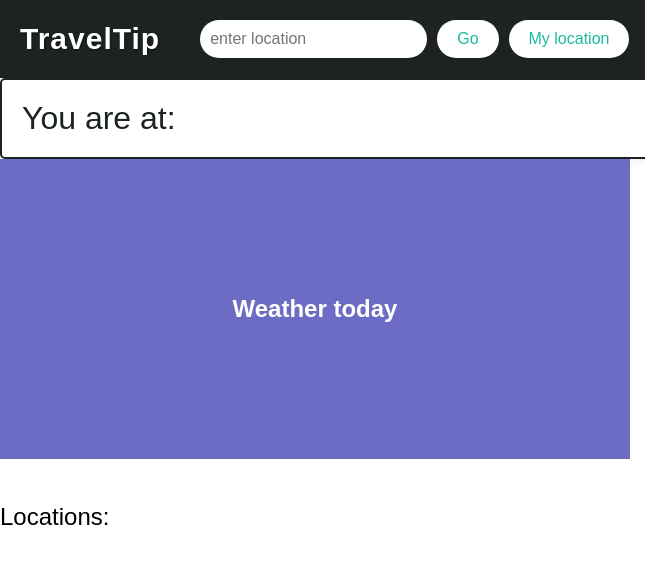
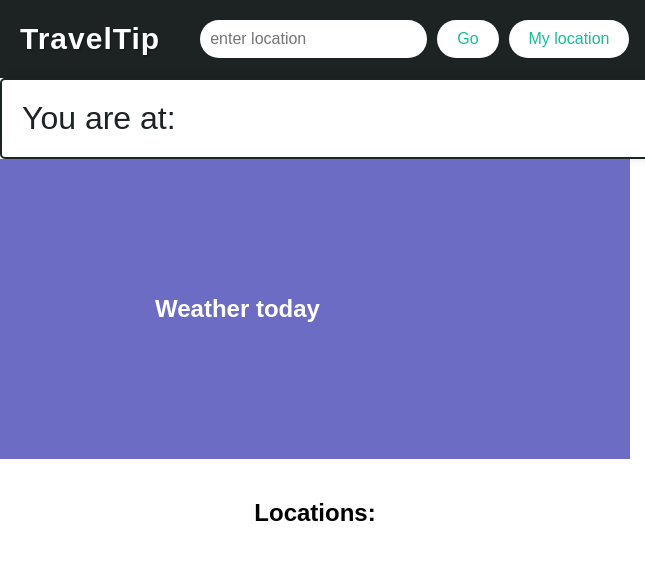
Before and after one commit to Dorcohen777/traveltrip-git-collab, a plain HTML site: page index.html in a window 1280 px wide. Shown: the top 581 px of the page, 0-645 px from the left. Drawn offline with Linux system fonts and the light colour scheme; some packages are replaced by stand-ins of ours.

Commit message:
fixed some css

```diff
--- a/css/main.css
+++ b/css/main.css
@@ -127,7 +127,7 @@ header {
     background-color: rgb(108, 108, 197);
     display: flex;
     align-items: center;
-    justify-content: center;
+    justify-content: space-evenly;
 }
 
 .div-weather h2 {
@@ -141,8 +141,9 @@ header {
     height: 100%;
 }
 
-.div-locations p{
+.div-locations h2{
     font-size: 1.5rem;
+    text-align: center;
 }
 
 .location{
--- a/index.html
+++ b/index.html
@@ -10,50 +10,43 @@
 
 <body>
 
-    <main class="main-containor">
+    <main class="main-container">
 
-        <header>
+        <header class="header-container">
             <div class="main-nav">
                 <h1>TravelTip</h1>
                 <div class="div-search">
                     <input type="search" class="input-search" placeholder="enter location"">
-                    <button class="btn-search" onclick="onSearch()">Go</button>
+                    <button class=" btn-search" onclick="onSearch()">Go</button>
                     <button onclick="onGetUserPos()" class="btn-user-pos">My location</button>
                 </div>
             </div>
         </header>
 
-        <current>
+        <section class="location-info-container">
             <div class="div-location-info">
                 <p>You are at: <span class="user-pos"></span></p>
                 <button>Copy location</button>
             </div>
-        </current>
+        </section>
 
         <section class="map-section">
-
             <div class="div-weather">
                 <h2>Weather today</h2>
-                <div class="div-temp">
-
-                </div>
+                <div class="div-temp"></div>
             </div>
-
             <div onclick="onMapClick()" id="map" style="width: 100%; height: 600px;" class="map-area"></div>
-
             <div class="div-locations">
-                <p>Locations:
+                <h2>Locations:</h2>
                 <pre class="locs"></pre>
-                </p>
             </div>
-
         </section>
 
-        <actions class="actions-section">
+        <section class="actions-section">
             <button onclick="onAddMarker()" class="btn-add-marker">Add Marker Speific Location</button>
             <button onclick="onGetLocs()" class="btn-get-locs">Get Locations</button>
             <button onclick="onPanTo()" class="btn-pan">Pan Map to Tokyo</button>
-        </actions>
+        </section>
 
     </main>
 
```
